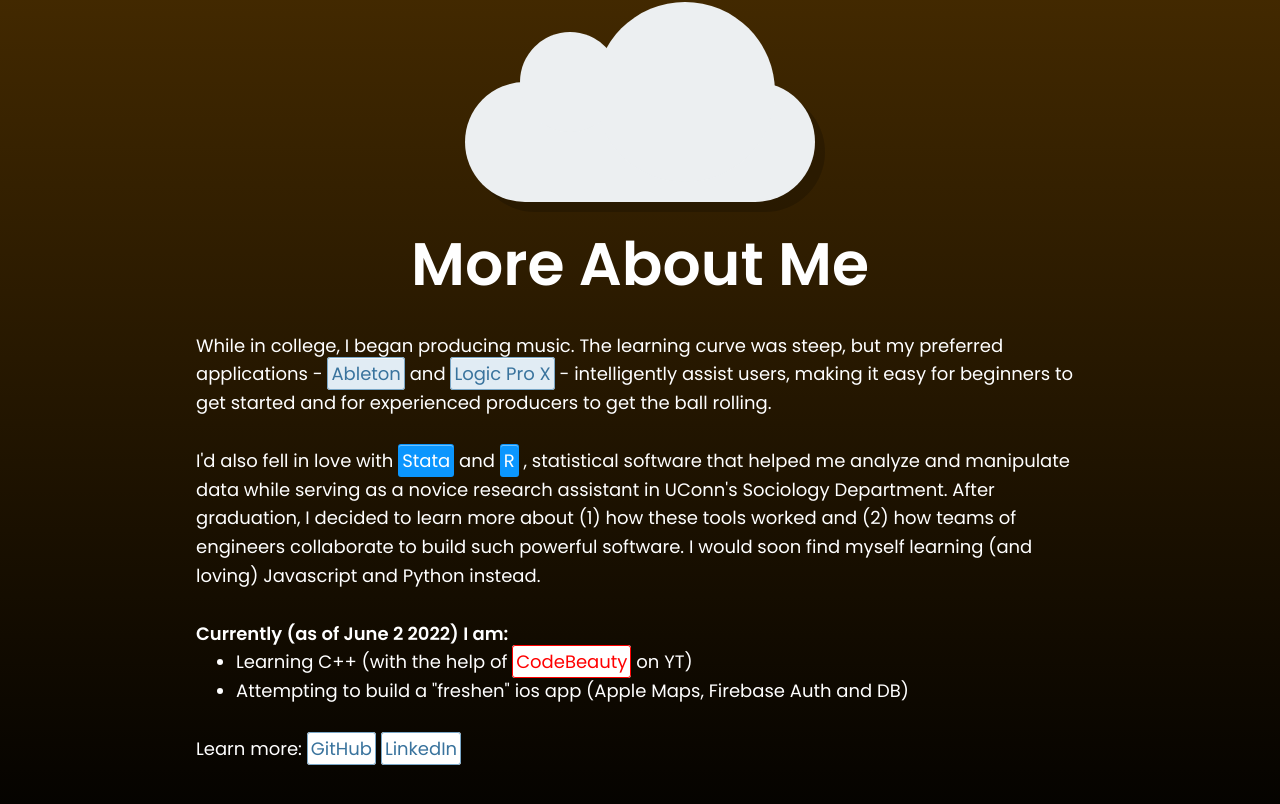
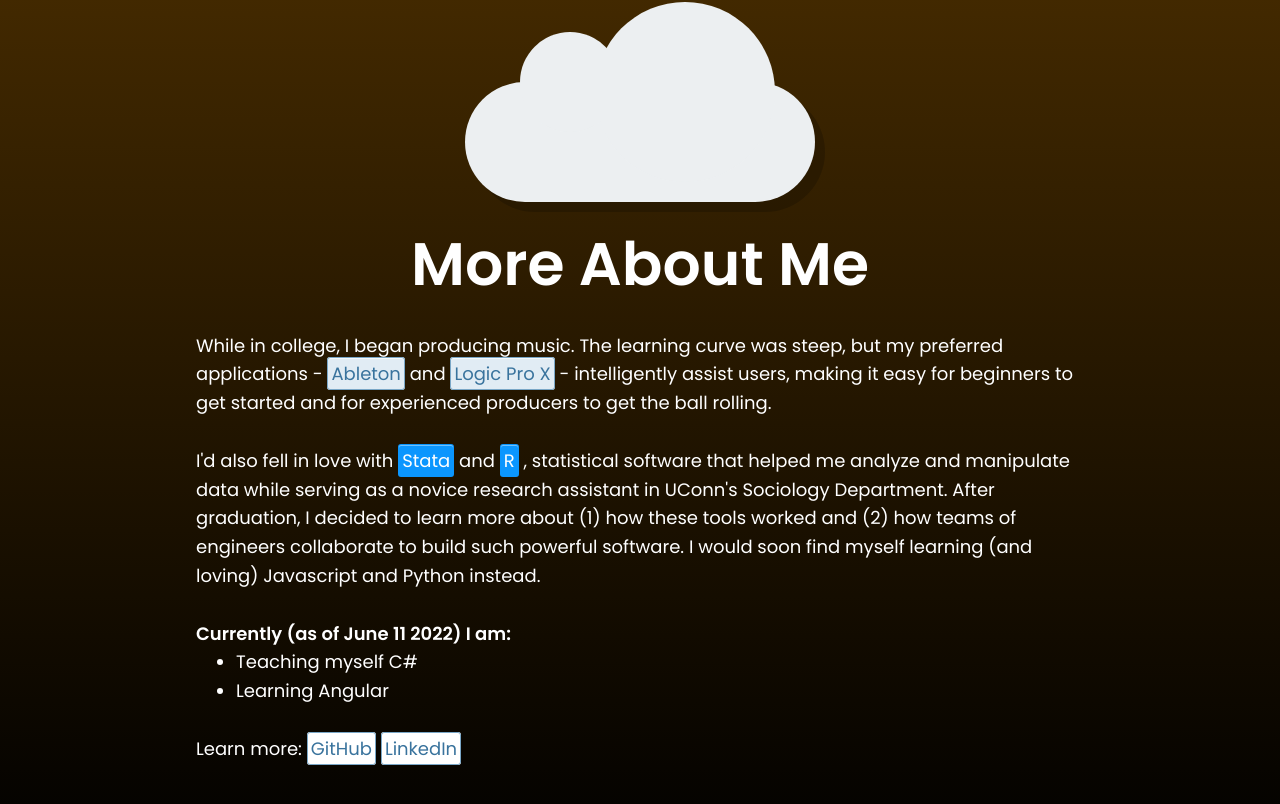
Before and after one commit to KlayClarke/personal_website_2.0, a React (Create React App) app: page / in a window 1280 px wide. Shown: the part 2502-3306 px from the top of the page. Built offline with nearby package versions, Linux system fonts and the light colour scheme.

Commit message:
Update About.tsx

```diff
--- a/src/components/about/About.tsx
+++ b/src/components/about/About.tsx
@@ -43,20 +43,13 @@
           Javascript and Python instead.
         </p>
         <br />
-        <h4>Currently (as of June 2 2022) I am:</h4>
+        <h4>Currently (as of June 11 2022) I am:</h4>
         <ul>
           <li>
-            Learning C++ (with the help of{" "}
-            <span className="yt-span">
-              <a href="https://www.youtube.com/c/CodeBeauty" target={"_blank"}>
-                CodeBeauty
-              </a>
-            </span>{" "}
-            on YT)
+            Teaching myself C#
           </li>
           <li>
-            Attempting to build a "freshen" ios app (Apple Maps, Firebase Auth
-            and DB)
+            Learning Angular
           </li>
         </ul>
         <br />
```
